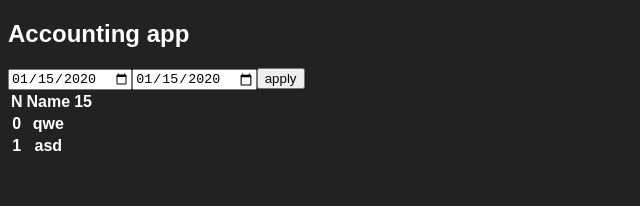
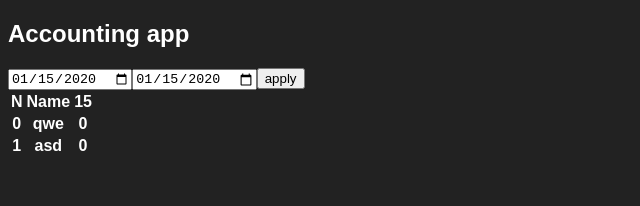
Before and after one commit to Slantl/chart-desk, a React (Vite) app: page / in a window 1280 px wide. Both pictures are taken after typing "2020-01-15", "2020-01-15" into the empty fields and a click on the button "apply". Shown: the top 206 px of the page, without its empty margins (0-640 px from the left). Built offline with nearby package versions, Linux system fonts and the light colour scheme.

Commit message:
basic table

```diff
--- a/src/App.tsx
+++ b/src/App.tsx
@@ -1,4 +1,4 @@
-import { FC, useState } from "react"
+import { FC, useEffect, useState } from "react"
 import "./App.css"
 import { DataTable } from "./components/DataTable"
 import { PeriodForm } from "./components/PeriodForm"
@@ -26,6 +26,19 @@ export const App: FC = () => {
       ]
     }
   ])
+
+  useEffect(() => {
+    let temp = data.map(x => x)
+    for (let i in temp) {
+      period.forEach(x => {
+        if (!temp[i].info.some(y => y.date.getTime() == x.getTime()))
+        temp[i].info.push({date: x, value: 0})
+      })
+    }
+    setData(temp)
+    console.log(data)
+  }, [period])
+
   return (
     <section>
       <h1>Accounting app</h1>
--- a/src/components/DataTable.tsx
+++ b/src/components/DataTable.tsx
@@ -22,7 +22,15 @@ export const DataTable: FC<Props> = ({ period, data }) => {
                             <tr key={"entity-" + i}>
                                 <th>{i}</th>
                                 <th>{x.name}</th>
-                                {x.info.filter(y => period.map(y => y.getTime()).includes(y.date.getTime())).map((y, j) => <th key={j}>{y.value}</th>)}
+                                {
+                                period.map(y => {
+                                    for (let i of x.info) {
+                                        if (i.date.getTime() == y.getTime())
+                                        return <th key={y.name + i.date}>{i.value}</th>
+                                    }
+
+                                })
+                                }
                             </tr>
                         )
                     })}
```
